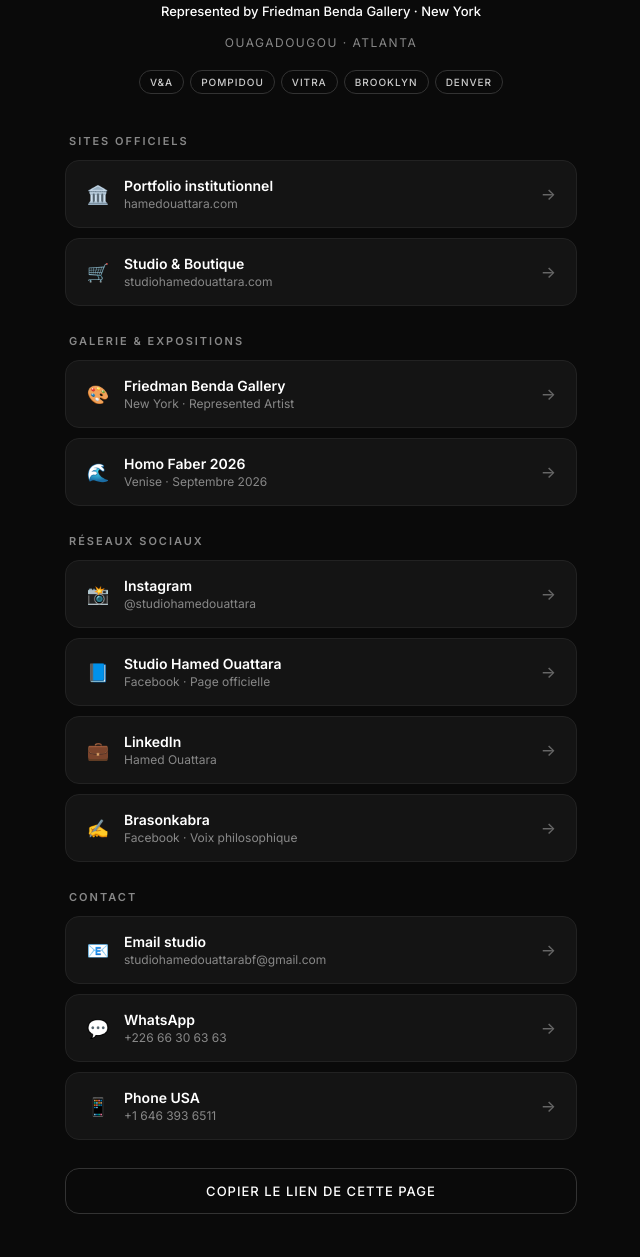
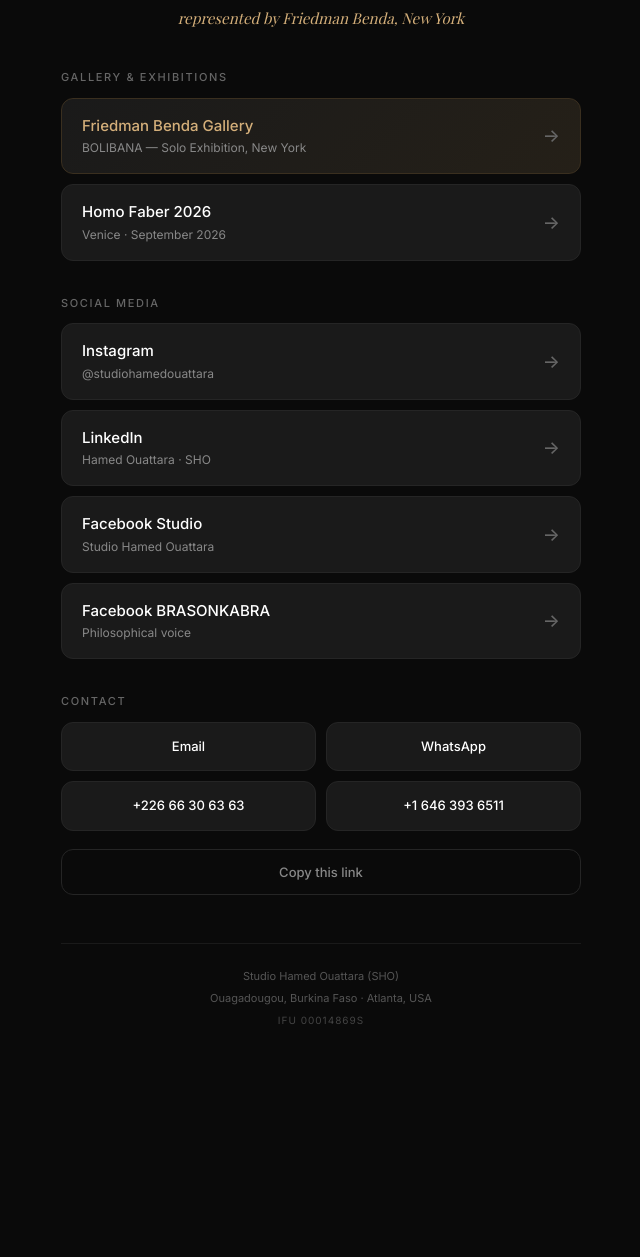
Before and after one commit to hamedouattaradesign-sys/Links, a plain HTML site: page index.html in a window 1280 px wide. Shown: the part 235-1492 px from the top of the page, without its empty margins (319-959 px from the left). After the commit the page ends 1295 px from the top, so only its background shows below. Drawn offline with nearby package versions, Linux system fonts and the light colour scheme; a web font is replaced by a local one.

Commit message:
Update index.html

```diff
--- a/index.html
+++ b/index.html
@@ -3,11 +3,11 @@
 <head>
 <meta charset="UTF-8">
 <meta name="viewport" content="width=device-width, initial-scale=1.0">
-<meta name="description" content="Hamed Ouattara — Multidisciplinary Artist & Designer. Represented by Friedman Benda Gallery (NYC). Collections: V&A, Centre Pompidou, Vitra, Brooklyn Museum, Denver Art Museum.">
-<title>Hamed Ouattara · Studio Hamed Ouattara</title>
+<title>Hamed Ouattara · Studio Hamed Ouattara (SHO)</title>
+<meta name="description" content="Hamed Ouattara — Multidisciplinary Artist & Designer. Studio Hamed Ouattara (SHO). Represented by Friedman Benda Gallery, New York. Collections: V&A, Centre Pompidou, Vitra, Brooklyn Museum, Denver Art Museum.">
 <link rel="preconnect" href="https://fonts.googleapis.com">
 <link rel="preconnect" href="https://fonts.gstatic.com" crossorigin>
-<link href="https://fonts.googleapis.com/css2?family=Inter:wght@300;400;500;600;700&family=Playfair+Display:wght@400;500;600;700&display=swap" rel="stylesheet">
+<link href="https://fonts.googleapis.com/css2?family=Inter:wght@300;400;500;600&family=Playfair+Display:ital,wght@0,400;0,500;1,400&display=swap" rel="stylesheet">
 <style>
 * {
   margin: 0;
@@ -15,246 +15,213 @@
   box-sizing: border-box;
 }
 
-  html, body {
-    background-color: #0a0a0a;
+body {
+  font-family: 'Inter', -apple-system, BlinkMacSystemFont, sans-serif;
+  background: #0a0a0a;
   color: #ffffff;
-    font-family: 'Inter', -apple-system, BlinkMacSystemFont, sans-serif;
   min-height: 100vh;
-    -webkit-font-smoothing: antialiased;
-    -moz-osx-font-smoothing: grayscale;
+  display: flex;
+  flex-direction: column;
+  align-items: center;
+  padding: 48px 20px 32px;
+  line-height: 1.5;
 }
 
 .container {
-    max-width: 560px;
-    margin: 0 auto;
-    padding: 48px 24px 40px;
+  width: 100%;
+  max-width: 520px;
+  display: flex;
+  flex-direction: column;
+  align-items: center;
 }
 
-  /* HEADER */
-  .header {
+.logo {
+  width: 96px;
+  height: 96px;
+  border-radius: 50%;
+  margin-bottom: 24px;
+  object-fit: cover;
+}
+
+.name {
+  font-family: 'Playfair Display', serif;
+  font-size: 28px;
+  font-weight: 500;
+  letter-spacing: 0.02em;
+  text-align: center;
+  margin-bottom: 8px;
+}
+
+.subtitle {
+  font-size: 13px;
+  font-weight: 400;
+  color: #a0a0a0;
+  text-align: center;
+  letter-spacing: 0.05em;
+  text-transform: uppercase;
+  margin-bottom: 4px;
+}
+
+.gallery {
+  font-family: 'Playfair Display', serif;
+  font-style: italic;
+  font-size: 15px;
+  color: #d4af7a;
   text-align: center;
   margin-bottom: 40px;
 }
 
-  .logo {
-    width: 88px;
-    height: 88px;
-    border-radius: 50%;
-    background-color: #ffffff;
-    margin: 0 auto 24px;
+.section-title {
+  font-size: 11px;
+  font-weight: 500;
+  color: #666666;
+  letter-spacing: 0.15em;
+  text-transform: uppercase;
+  margin-bottom: 12px;
+  margin-top: 24px;
+  align-self: flex-start;
+  width: 100%;
+}
+
+.section-title:first-of-type {
+  margin-top: 0;
+}
+
+.link {
+  display: flex;
+  align-items: center;
+  justify-content: space-between;
+  width: 100%;
+  padding: 16px 20px;
+  margin-bottom: 10px;
+  background: #1a1a1a;
+  border: 1px solid #252525;
+  border-radius: 12px;
+  color: #ffffff;
+  text-decoration: none;
+  font-size: 15px;
+  font-weight: 500;
+  transition: all 0.2s ease;
+}
+
+.link:hover {
+  background: #252525;
+  border-color: #3a3a3a;
+  transform: translateY(-1px);
+}
+
+.link-content {
+  display: flex;
+  flex-direction: column;
+  gap: 2px;
+}
+
+.link-title {
+  font-size: 15px;
+  font-weight: 500;
+}
+
+.link-sub {
+  font-size: 12px;
+  font-weight: 400;
+  color: #888888;
+}
+
+.link-arrow {
+  font-size: 18px;
+  color: #666666;
+  margin-left: 12px;
+}
+
+.featured {
+  background: linear-gradient(135deg, #1a1a1a 0%, #252018 100%);
+  border-color: #3a2f1f;
+}
+
+.featured .link-title {
+  color: #d4af7a;
+}
+
+.contact-grid {
+  display: grid;
+  grid-template-columns: 1fr 1fr;
+  gap: 10px;
+  width: 100%;
+  margin-bottom: 10px;
+}
+
+.contact-link {
   display: flex;
   align-items: center;
   justify-content: center;
-    font-family: 'Playfair Display', serif;
-    font-size: 28px;
-    font-weight: 600;
-    color: #0a0a0a;
-    letter-spacing: -1px;
-    box-shadow: 0 8px 32px rgba(255,255,255,0.08);
+  padding: 14px;
+  background: #1a1a1a;
+  border: 1px solid #252525;
+  border-radius: 12px;
+  color: #ffffff;
+  text-decoration: none;
+  font-size: 13px;
+  font-weight: 500;
+  transition: all 0.2s ease;
 }
 
-  .logo span {
-    display: block;
-    line-height: 0.85;
+.contact-link:hover {
+  background: #252525;
+  border-color: #3a3a3a;
+}
+
+.copy-btn {
+  width: 100%;
+  padding: 14px;
+  margin-top: 8px;
+  background: transparent;
+  border: 1px solid #252525;
+  border-radius: 12px;
+  color: #888888;
+  font-family: inherit;
+  font-size: 13px;
+  font-weight: 500;
+  cursor: pointer;
+  transition: all 0.2s ease;
+}
+
+.copy-btn:hover {
+  border-color: #3a3a3a;
+  color: #ffffff;
+}
+
+.copy-btn.copied {
+  color: #d4af7a;
+  border-color: #3a2f1f;
+}
+
+.footer {
+  margin-top: 48px;
+  padding-top: 24px;
+  border-top: 1px solid #1a1a1a;
+  width: 100%;
   text-align: center;
 }
 
-  .logo .s { font-size: 24px; }
-  .logo .ho { font-size: 26px; }
-
-  h1 {
-    font-family: 'Playfair Display', serif;
-    font-size: 28px;
-    font-weight: 500;
-    letter-spacing: -0.5px;
-    margin-bottom: 8px;
+.footer-line {
+  font-size: 11px;
+  color: #555555;
+  margin-bottom: 6px;
 }
 
-  .subtitle {
-    font-size: 14px;
-    font-weight: 400;
-    color: #a0a0a0;
-    line-height: 1.5;
-    margin-bottom: 4px;
+.footer-ifu {
+  font-size: 10px;
+  color: #444444;
+  letter-spacing: 0.1em;
 }
 
-  .gallery {
-    font-size: 13px;
-    font-weight: 500;
-    color: #ffffff;
-    margin-top: 12px;
-    margin-bottom: 16px;
-  }
-
-  .location {
-    font-size: 12px;
-    font-weight: 400;
-    color: #888;
-    letter-spacing: 1.5px;
-    text-transform: uppercase;
-    margin-bottom: 20px;
-  }
-
-  .museums {
-    display: flex;
-    flex-wrap: wrap;
-    justify-content: center;
-    gap: 6px;
-    margin-bottom: 8px;
-  }
-
-  .museum-badge {
-    font-size: 10px;
-    font-weight: 500;
-    letter-spacing: 1px;
-    text-transform: uppercase;
-    padding: 5px 10px;
-    border: 1px solid #333;
-    border-radius: 20px;
-    color: #ccc;
-  }
-
-  /* SECTIONS */
-  .section {
-    margin-bottom: 28px;
-  }
-
-  .section-title {
-    font-size: 11px;
-    font-weight: 600;
-    letter-spacing: 2px;
-    text-transform: uppercase;
-    color: #888;
-    margin-bottom: 12px;
-    padding-left: 4px;
-  }
-
-  /* LINKS */
-  .link {
-    display: flex;
-    align-items: center;
-    padding: 16px 20px;
-    margin-bottom: 10px;
-    background: #141414;
-    border: 1px solid #222;
-    border-radius: 14px;
-    color: #ffffff;
-    text-decoration: none;
-    transition: all 0.25s ease;
-    font-size: 14px;
-    font-weight: 500;
-  }
-
-  .link:hover {
-    background: #1c1c1c;
-    border-color: #444;
-    transform: translateY(-1px);
-  }
-
-  .link-icon {
-    font-size: 18px;
-    margin-right: 14px;
-    min-width: 24px;
-    text-align: center;
-  }
-
-  .link-content {
-    flex: 1;
-  }
-
-  .link-title {
-    font-size: 14px;
-    font-weight: 600;
-    margin-bottom: 2px;
-  }
-
-  .link-desc {
-    font-size: 12px;
-    color: #888;
-    font-weight: 400;
-  }
-
-  .arrow {
-    color: #666;
-    font-size: 16px;
-    transition: transform 0.25s ease;
-  }
-
-  .link:hover .arrow {
-    transform: translateX(3px);
-    color: #fff;
-  }
-
-  /* COPY BUTTON */
-  .copy-btn {
-    display: block;
-    width: 100%;
-    padding: 14px 20px;
-    margin-top: 16px;
-    background: transparent;
-    border: 1px solid #333;
-    border-radius: 14px;
-    color: #fff;
-    font-family: inherit;
-    font-size: 13px;
-    font-weight: 500;
-    letter-spacing: 1px;
-    text-transform: uppercase;
-    cursor: pointer;
-    transition: all 0.25s ease;
-  }
-
-  .copy-btn:hover {
-    background: #fff;
-    color: #0a0a0a;
-    border-color: #fff;
-  }
-
-  .copy-btn.copied {
-    background: #2a2a2a;
-    color: #4ade80;
-    border-color: #4ade80;
-  }
-
-  /* FOOTER */
-  .footer {
-    margin-top: 48px;
-    padding-top: 24px;
-    border-top: 1px solid #1f1f1f;
-    text-align: center;
-  }
-
-  .footer-text {
-    font-size: 11px;
-    color: #555;
-    line-height: 1.8;
-    letter-spacing: 0.5px;
-  }
-
-  .footer-brand {
-    font-family: 'Playfair Display', serif;
-    font-size: 13px;
-    color: #888;
-    margin-bottom: 4px;
-  }
-
-  /* RESPONSIVE */
-  @media (max-width: 480px) {
-    .container {
-      padding: 32px 20px 32px;
-    }
-
-    h1 {
+@media (max-width: 400px) {
+  .name {
     font-size: 24px;
   }
-
-    .logo {
-      width: 76px;
-      height: 76px;
+  .gallery {
+    font-size: 14px;
   }
-
-    .logo .s { font-size: 20px; }
-    .logo .ho { font-size: 22px; }
 }
 </style>
 </head>
@@ -262,172 +229,95 @@
 
 <div class="container">
 
-  <!-- HEADER -->
-  <header class="header">
-    <div class="logo">
-      <span>
-        <span class="s">s.</span>
-        <span class="ho">ho</span>
-      </span>
+  <img src="logo-sho.jpg" alt="Studio Hamed Ouattara" class="logo">
+
+  <h1 class="name">Hamed Ouattara</h1>
+  <p class="subtitle">Multidisciplinary Artist & Designer</p>
+  <p class="gallery">represented by Friedman Benda, New York</p>
+
+  <div class="section-title">Gallery & Exhibitions</div>
+
+  <a href="https://www.friedmanbenda.com/exhibitions/hamed-ouattara-bolibana/" target="_blank" rel="noopener" class="link featured">
+    <div class="link-content">
+      <span class="link-title">Friedman Benda Gallery</span>
+      <span class="link-sub">BOLIBANA — Solo Exhibition, New York</span>
     </div>
-    <h1>Hamed Ouattara</h1>
-    <p class="subtitle">Multidisciplinary Artist & Designer</p>
-    <p class="gallery">Represented by Friedman Benda Gallery · New York</p>
-    <p class="location">Ouagadougou · Atlanta</p>
-
-    <div class="museums">
-      <span class="museum-badge">V&A</span>
-      <span class="museum-badge">Pompidou</span>
-      <span class="museum-badge">Vitra</span>
-      <span class="museum-badge">Brooklyn</span>
-      <span class="museum-badge">Denver</span>
-    </div>
-  </header>
-
-  <!-- SITES OFFICIELS -->
-  <section class="section">
-    <h2 class="section-title">Sites officiels</h2>
-
-    <a href="https://hamedouattara.com" target="_blank" class="link">
-      <span class="link-icon">🏛️</span>
-      <div class="link-content">
-        <div class="link-title">Portfolio institutionnel</div>
-        <div class="link-desc">hamedouattara.com</div>
-      </div>
-      <span class="arrow">→</span>
+    <span class="link-arrow">→</span>
   </a>
 
-    <a href="https://studiohamedouattara.com" target="_blank" class="link">
-      <span class="link-icon">🛒</span>
+  <a href="https://www.homofaber.com/" target="_blank" rel="noopener" class="link">
     <div class="link-content">
-        <div class="link-title">Studio & Boutique</div>
-        <div class="link-desc">studiohamedouattara.com</div>
+      <span class="link-title">Homo Faber 2026</span>
+      <span class="link-sub">Venice · September 2026</span>
     </div>
-      <span class="arrow">→</span>
-    </a>
-  </section>
-
-  <!-- GALERIE & EXPOSITIONS -->
-  <section class="section">
-    <h2 class="section-title">Galerie & Expositions</h2>
-
-    <a href="https://www.friedmanbenda.com/artists/hamed-ouattara/" target="_blank" class="link">
-      <span class="link-icon">🎨</span>
-      <div class="link-content">
-        <div class="link-title">Friedman Benda Gallery</div>
-        <div class="link-desc">New York · Represented Artist</div>
-      </div>
-      <span class="arrow">→</span>
+    <span class="link-arrow">→</span>
   </a>
 
-    <a href="https://www.homofaber.com/" target="_blank" class="link">
-      <span class="link-icon">🌊</span>
+  <div class="section-title">Social Media</div>
+
+  <a href="https://www.instagram.com/studiohamedouattara/" target="_blank" rel="noopener" class="link">
     <div class="link-content">
-        <div class="link-title">Homo Faber 2026</div>
-        <div class="link-desc">Venise · Septembre 2026</div>
+      <span class="link-title">Instagram</span>
+      <span class="link-sub">@studiohamedouattara</span>
     </div>
-      <span class="arrow">→</span>
-    </a>
-  </section>
-
-  <!-- RÉSEAUX SOCIAUX -->
-  <section class="section">
-    <h2 class="section-title">Réseaux sociaux</h2>
-
-    <a href="https://www.instagram.com/studiohamedouattara/" target="_blank" class="link">
-      <span class="link-icon">📸</span>
-      <div class="link-content">
-        <div class="link-title">Instagram</div>
-        <div class="link-desc">@studiohamedouattara</div>
-      </div>
-      <span class="arrow">→</span>
+    <span class="link-arrow">→</span>
   </a>
 
-    <a href="https://www.facebook.com/studiohamedouattara" target="_blank" class="link">
-      <span class="link-icon">📘</span>
+  <a href="https://www.linkedin.com/in/hamedouattara/" target="_blank" rel="noopener" class="link">
     <div class="link-content">
-        <div class="link-title">Studio Hamed Ouattara</div>
-        <div class="link-desc">Facebook · Page officielle</div>
+      <span class="link-title">LinkedIn</span>
+      <span class="link-sub">Hamed Ouattara · SHO</span>
     </div>
-      <span class="arrow">→</span>
+    <span class="link-arrow">→</span>
   </a>
 
-    <a href="https://www.linkedin.com/in/hamed-ouattara/" target="_blank" class="link">
-      <span class="link-icon">💼</span>
+  <a href="https://www.facebook.com/studiohamedouattara" target="_blank" rel="noopener" class="link">
     <div class="link-content">
-        <div class="link-title">LinkedIn</div>
-        <div class="link-desc">Hamed Ouattara</div>
+      <span class="link-title">Facebook Studio</span>
+      <span class="link-sub">Studio Hamed Ouattara</span>
     </div>
-      <span class="arrow">→</span>
+    <span class="link-arrow">→</span>
   </a>
 
-    <a href="https://www.facebook.com/" target="_blank" class="link">
-      <span class="link-icon">✍️</span>
+  <a href="https://www.facebook.com/hamed.ouattara.brasonkabra" target="_blank" rel="noopener" class="link">
     <div class="link-content">
-        <div class="link-title">Brasonkabra</div>
-        <div class="link-desc">Facebook · Voix philosophique</div>
+      <span class="link-title">Facebook BRASONKABRA</span>
+      <span class="link-sub">Philosophical voice</span>
     </div>
-      <span class="arrow">→</span>
-    </a>
-  </section>
-
-  <!-- CONTACT -->
-  <section class="section">
-    <h2 class="section-title">Contact</h2>
-
-    <a href="mailto:studiohamedouattarabf@gmail.com" class="link">
-      <span class="link-icon">📧</span>
-      <div class="link-content">
-        <div class="link-title">Email studio</div>
-        <div class="link-desc">studiohamedouattarabf@gmail.com</div>
-      </div>
-      <span class="arrow">→</span>
+    <span class="link-arrow">→</span>
   </a>
 
-    <a href="https://wa.me/22666306363" target="_blank" class="link">
-      <span class="link-icon">💬</span>
-      <div class="link-content">
-        <div class="link-title">WhatsApp</div>
-        <div class="link-desc">+226 66 30 63 63</div>
+  <div class="section-title">Contact</div>
+
+  <div class="contact-grid">
+    <a href="mailto:studiohamedouattarabf@gmail.com" class="contact-link">Email</a>
+    <a href="https://wa.me/22666306363" target="_blank" rel="noopener" class="contact-link">WhatsApp</a>
   </div>
-      <span class="arrow">→</span>
-    </a>
 
-    <a href="tel:+16463936511" class="link">
-      <span class="link-icon">📱</span>
-      <div class="link-content">
-        <div class="link-title">Phone USA</div>
-        <div class="link-desc">+1 646 393 6511</div>
+  <div class="contact-grid">
+    <a href="tel:+22666306363" class="contact-link">+226 66 30 63 63</a>
+    <a href="tel:+16463936511" class="contact-link">+1 646 393 6511</a>
   </div>
-      <span class="arrow">→</span>
-    </a>
-  </section>
 
-  <!-- COPY LINK -->
-  <button class="copy-btn" onclick="copyLink(this)">
-    Copier le lien de cette page
-  </button>
+  <button class="copy-btn" onclick="copyLink(this)">Copy this link</button>
 
-  <!-- FOOTER -->
-  <footer class="footer">
-    <p class="footer-brand">Studio Hamed Ouattara</p>
-    <p class="footer-text">
-      IFU 00014869S<br>
-      © 2026 · All rights reserved
-    </p>
-  </footer>
+  <div class="footer">
+    <p class="footer-line">Studio Hamed Ouattara (SHO)</p>
+    <p class="footer-line">Ouagadougou, Burkina Faso · Atlanta, USA</p>
+    <p class="footer-ifu">IFU 00014869S</p>
+  </div>
 
 </div>
 
 <script>
 function copyLink(btn) {
   const url = window.location.href;
-    navigator.clipboard.writeText(url).then(function() {
-      const originalText = btn.innerText;
-      btn.innerText = '✓ Lien copié';
+  navigator.clipboard.writeText(url).then(() => {
+    const originalText = btn.textContent;
+    btn.textContent = '✓ Link copied';
     btn.classList.add('copied');
-      setTimeout(function() {
-        btn.innerText = originalText;
+    setTimeout(() => {
+      btn.textContent = originalText;
       btn.classList.remove('copied');
     }, 2000);
   });
```
Lines whose indentation alone changed are shown as unchanged.
